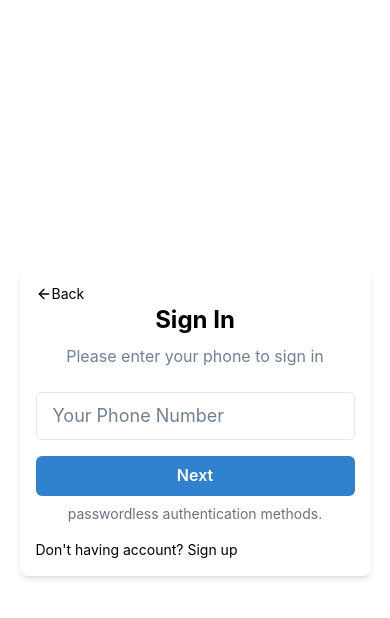
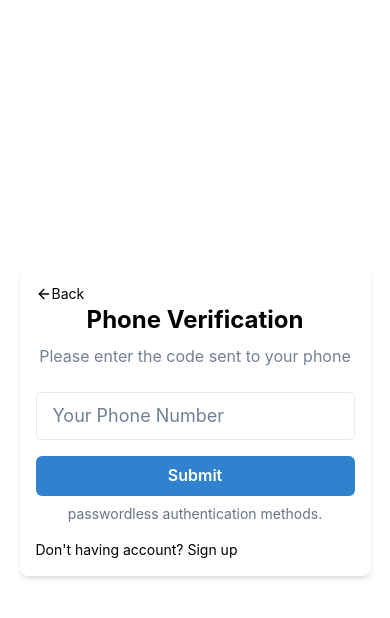
Before and after one commit to quangbmt114/classroom-app-fe, a Next.js app: page /auth/login-by-phone in a window 390 px wide. Both pictures are taken after a click on the button "Next". Shown: the top 618 px of the page. Built offline with nearby package versions, Linux system fonts and the light colour scheme; what @chakra-ui/next-js would draw is missing.

Commit message:
update component otp for email and phone

```diff
--- a/src/modules/auth/login-by-email/LoginByEmailFeature.tsx
+++ b/src/modules/auth/login-by-email/LoginByEmailFeature.tsx
@@ -1,51 +1,25 @@
 "use client";
 
-import { ROOTS_HOME } from "@/app/core/routes";
-import {
-  Box,
-  Flex,
-  Heading,
-  Input,
-  Button,
-  Text,
-  Link,
-  IconButton,
-  useBreakpointValue,
-} from "@chakra-ui/react";
-import { FiArrowLeft } from "react-icons/fi";
+import { Flex } from "@chakra-ui/react";
+import { useState } from "react";
+import { InputEmailForm } from "./components/InputEmailForm";
+import { EmailVerifyForm } from "./components/EmailVerifyForm";
 
 export const LoginByEmailFeature = () => {
-  const boxWidth = useBreakpointValue({ base: "90vw", sm: "400px" });
+  const [step, setStep] = useState<"inputEmail" | "emailVerify">("inputEmail");
+
+  const handleNextStep = () => {
+    setStep("emailVerify");
+  };
+
+  const handleBackStep = () => {
+    setStep("inputEmail");
+  };
+
   return (
     <Flex className="min-h-screen items-center justify-center ">
-      <Box
-        className="bg-white p-4 sm:p-8 rounded-lg shadow-md w-full max-w-full"
-        w={boxWidth}
-      >
-        <Link href={ROOTS_HOME} className="flex items-center">
-          <FiArrowLeft />
-          <Text className="text-sm">Back</Text>
-        </Link>
-        <Heading as="h2" size="lg" textAlign="center" mb={2}>
-          Sign In
-        </Heading>
-        <Text color="gray.500" textAlign="center" mb={6}>
-          Please enter your email to sign in
-        </Text>
-        <Input placeholder="Your Email" size="lg" mb={4} type="email" />
-        <Button className="text-white w-full" colorScheme="blue">
-          Next
-        </Button>
-        <Text className="flex items-center pt-2 justify-center text-sm text-gray-500">
-          passwordless authentication methods.
-        </Text>
-        <Text className="text-sm pt-4">
-          Don&apos;t having account?{" "}
-          <Link className="text-blue-500" href="#">
-            Sign up
-          </Link>
-        </Text>
-      </Box>
+      {step === "inputEmail" && <InputEmailForm onNext={handleNextStep} />}
+      {step === "emailVerify" && <EmailVerifyForm onBack={handleBackStep} />}
     </Flex>
   );
 };
--- /dev/null
+++ b/src/modules/auth/login-by-email/components/EmailVerifyForm.tsx
@@ -0,0 +1,58 @@
+"use client";
+
+import { ROOTS_HOME } from "@/app/core/routes";
+import {
+  Box,
+  Flex,
+  Heading,
+  Input,
+  Button,
+  Text,
+  Link,
+  IconButton,
+  useBreakpointValue,
+} from "@chakra-ui/react";
+import { FiArrowLeft } from "react-icons/fi";
+
+interface EmailVerifyFormProps {
+  onBack: () => void;
+}
+
+export const EmailVerifyForm = ({ onBack }: EmailVerifyFormProps) => {
+  const boxWidth = useBreakpointValue({ base: "90vw", sm: "400px" });
+
+  const handleBack = () => {
+    onBack();
+  };
+
+  return (
+    <Box
+      className="bg-white p-4 sm:p-8 rounded-lg shadow-md w-full max-w-full"
+      w={boxWidth}
+    >
+      <Link onClick={handleBack} className="flex items-center">
+        <FiArrowLeft />
+        <Text className="text-sm">Back</Text>
+      </Link>
+      <Heading as="h2" size="lg" textAlign="center" mb={2}>
+        Email Verification
+      </Heading>
+      <Text color="gray.500" textAlign="center" mb={6}>
+        Please enter the code sent to your email
+      </Text>
+      <Input placeholder="Your Email" size="lg" mb={4} type="email" />
+      <Button className="text-white w-full" colorScheme="blue">
+        Submit
+      </Button>
+      <Text className="flex items-center pt-2 justify-center text-sm text-gray-500">
+        passwordless authentication methods.
+      </Text>
+      <Text className="text-sm pt-4">
+        Don&apos;t having account?{" "}
+        <Link className="text-blue-500" href="#">
+          Sign up
+        </Link>
+      </Text>
+    </Box>
+  );
+};
--- /dev/null
+++ b/src/modules/auth/login-by-email/components/InputEmailForm.tsx
@@ -0,0 +1,62 @@
+"use client";
+
+import { ROOTS_HOME } from "@/app/core/routes";
+import {
+  Box,
+  Flex,
+  Heading,
+  Input,
+  Button,
+  Text,
+  Link,
+  IconButton,
+  useBreakpointValue,
+} from "@chakra-ui/react";
+import { FiArrowLeft } from "react-icons/fi";
+
+interface InputEmailFormProps {
+  onNext: () => void;
+}
+
+export const InputEmailForm = ({ onNext }: InputEmailFormProps) => {
+  const boxWidth = useBreakpointValue({ base: "90vw", sm: "400px" });
+
+  const handleNext = () => {
+    onNext();
+  };
+
+  return (
+    <Box
+      className="bg-white p-4 sm:p-8 rounded-lg shadow-md w-full max-w-full"
+      w={boxWidth}
+    >
+      <Link href={ROOTS_HOME} className="flex items-center">
+        <FiArrowLeft />
+        <Text className="text-sm">Back</Text>
+      </Link>
+      <Heading as="h2" size="lg" textAlign="center" mb={2}>
+        Sign In
+      </Heading>
+      <Text color="gray.500" textAlign="center" mb={6}>
+        Please enter your email to sign in
+      </Text>
+      <Input placeholder="Your Email" size="lg" mb={4} type="email" />
+      <Button
+        className="text-white w-full"
+        colorScheme="blue"
+        onClick={handleNext}
+      >
+        Next
+      </Button>
+      <Text className="flex items-center pt-2 justify-center text-sm text-gray-500">
+        passwordless authentication methods.
+      </Text>
+      <Text className="text-sm pt-4">
+        Don&apos;t having account?{" "}
+        <Link className="text-blue-500" href="#">
+          Sign up
+        </Link>
+      </Text>
+    </Box>
+  );
+};
--- a/src/modules/auth/login-by-phone/LoginByPhoneFeature.tsx
+++ b/src/modules/auth/login-by-phone/LoginByPhoneFeature.tsx
@@ -1,51 +1,25 @@
 "use client";
 
-import { ROOTS_HOME } from "@/app/core/routes";
-import {
-  Box,
-  Flex,
-  Heading,
-  Input,
-  Button,
-  Text,
-  Link,
-  IconButton,
-  useBreakpointValue,
-} from "@chakra-ui/react";
-import { FiArrowLeft } from "react-icons/fi";
+import { Flex } from "@chakra-ui/react";
+import { InputPhoneForm } from "./components/InputPhoneForm";
+import { PhoneVerifyForm } from "./components/PhoneVerifyForm";
+import { useState } from "react";
 
 export const LoginByPhoneFeature = () => {
-  const boxWidth = useBreakpointValue({ base: "90vw", sm: "400px" });
+  const [step, setStep] = useState<"inputPhone" | "phoneVerify">("inputPhone");
+
+  const handleNextStep = () => {
+    setStep("phoneVerify");
+  };
+
+  const handleBackStep = () => {
+    setStep("inputPhone");
+  };
+
   return (
     <Flex className="min-h-screen items-center justify-center ">
-      <Box
-        className="bg-white p-4 sm:p-8 rounded-lg shadow-md w-full max-w-full"
-        w={boxWidth}
-      >
-        <Link href={ROOTS_HOME} className="flex items-center">
-          <FiArrowLeft />
-          <Text className="text-sm">Back</Text>
-        </Link>
-        <Heading as="h2" size="lg" textAlign="center" mb={2}>
-          Sign In
-        </Heading>
-        <Text color="gray.500" textAlign="center" mb={6}>
-          Please enter your phone to sign in
-        </Text>
-        <Input placeholder="Your Phone Number" size="lg" mb={4} type="tel" />
-        <Button className="text-white w-full" colorScheme="blue">
-          Next
-        </Button>
-        <Text className="flex items-center pt-2 justify-center text-sm text-gray-500">
-          passwordless authentication methods.
-        </Text>
-        <Text className="text-sm pt-4">
-          Don&apos;t having account?{" "}
-          <Link className="text-blue-500" href="#">
-            Sign up
-          </Link>
-        </Text>
-      </Box>
+      {step === "inputPhone" && <InputPhoneForm onNext={handleNextStep} />}
+      {step === "phoneVerify" && <PhoneVerifyForm onBack={handleBackStep} />}
     </Flex>
   );
 };
--- /dev/null
+++ b/src/modules/auth/login-by-phone/components/InputPhoneForm.tsx
@@ -0,0 +1,62 @@
+"use client";
+
+import { ROOTS_HOME } from "@/app/core/routes";
+import {
+  Box,
+  Flex,
+  Heading,
+  Input,
+  Button,
+  Text,
+  Link,
+  IconButton,
+  useBreakpointValue,
+} from "@chakra-ui/react";
+import { FiArrowLeft } from "react-icons/fi";
+
+interface InputPhoneFormProps {
+  onNext: () => void;
+}
+
+export const InputPhoneForm = ({ onNext }: InputPhoneFormProps) => {
+  const boxWidth = useBreakpointValue({ base: "90vw", sm: "400px" });
+
+  const handleNext = () => {
+    onNext();
+  };
+
+  return (
+    <Box
+      className="bg-white p-4 sm:p-8 rounded-lg shadow-md w-full max-w-full"
+      w={boxWidth}
+    >
+      <Link href={ROOTS_HOME} className="flex items-center">
+        <FiArrowLeft />
+        <Text className="text-sm">Back</Text>
+      </Link>
+      <Heading as="h2" size="lg" textAlign="center" mb={2}>
+        Sign In
+      </Heading>
+      <Text color="gray.500" textAlign="center" mb={6}>
+        Please enter your phone to sign in
+      </Text>
+      <Input placeholder="Your Phone Number" size="lg" mb={4} type="tel" />
+      <Button
+        className="text-white w-full"
+        colorScheme="blue"
+        onClick={handleNext}
+      >
+        Next
+      </Button>
+      <Text className="flex items-center pt-2 justify-center text-sm text-gray-500">
+        passwordless authentication methods.
+      </Text>
+      <Text className="text-sm pt-4">
+        Don&apos;t having account?{" "}
+        <Link className="text-blue-500" href="#">
+          Sign up
+        </Link>
+      </Text>
+    </Box>
+  );
+};
--- /dev/null
+++ b/src/modules/auth/login-by-phone/components/PhoneVerifyForm.tsx
@@ -0,0 +1,58 @@
+"use client";
+
+import { ROOTS_HOME } from "@/app/core/routes";
+import {
+  Box,
+  Flex,
+  Heading,
+  Input,
+  Button,
+  Text,
+  Link,
+  IconButton,
+  useBreakpointValue,
+} from "@chakra-ui/react";
+import { FiArrowLeft } from "react-icons/fi";
+
+interface PhoneVerifyFormProps {
+  onBack: () => void;
+}
+
+export const PhoneVerifyForm = ({ onBack }: PhoneVerifyFormProps) => {
+  const boxWidth = useBreakpointValue({ base: "90vw", sm: "400px" });
+
+  const handleBack = () => {
+    onBack();
+  };
+
+  return (
+    <Box
+      className="bg-white p-4 sm:p-8 rounded-lg shadow-md w-full max-w-full"
+      w={boxWidth}
+    >
+      <Link onClick={handleBack} className="flex items-center">
+        <FiArrowLeft />
+        <Text className="text-sm">Back</Text>
+      </Link>
+      <Heading as="h2" size="lg" textAlign="center" mb={2}>
+        Phone Verification
+      </Heading>
+      <Text color="gray.500" textAlign="center" mb={6}>
+        Please enter the code sent to your phone
+      </Text>
+      <Input placeholder="Your Phone Number" size="lg" mb={4} type="tel" />
+      <Button className="text-white w-full" colorScheme="blue">
+        Submit
+      </Button>
+      <Text className="flex items-center pt-2 justify-center text-sm text-gray-500">
+        passwordless authentication methods.
+      </Text>
+      <Text className="text-sm pt-4">
+        Don&apos;t having account?{" "}
+        <Link className="text-blue-500" href="#">
+          Sign up
+        </Link>
+      </Text>
+    </Box>
+  );
+};
```
